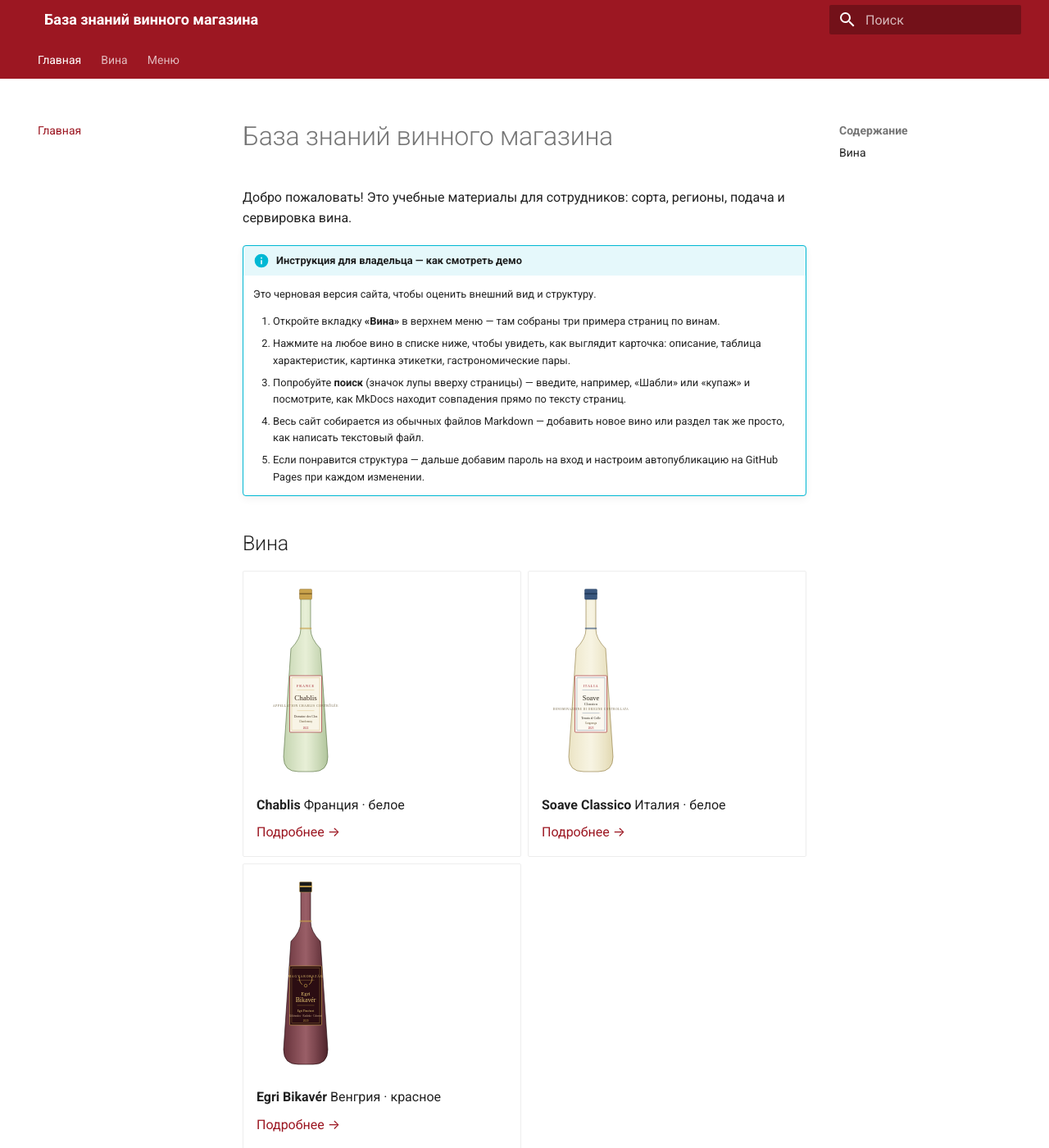
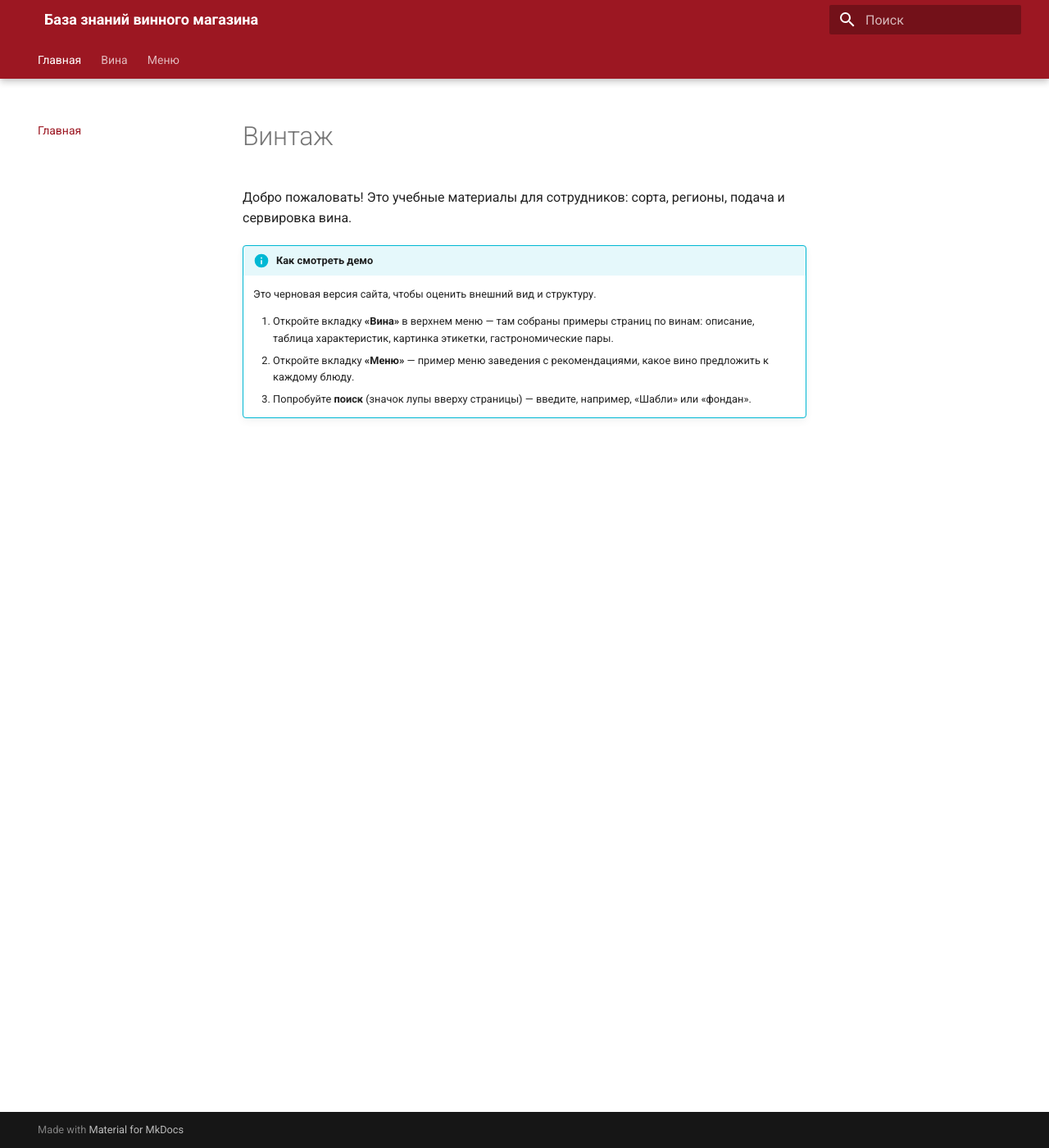
Before and after one commit to ilandikov/vintage_demo, an MkDocs documentation site: the page built from docs/index.md, in a window 1280 px wide and 1400 px high. Shown: the whole window at 82% size. Built offline with MkDocs 1.6.1 and Material for MkDocs 9.7.7, drawn with Linux system fonts in a browser that asks for light colours.

Commit message:
feat: simplify main page

```diff
--- a/docs/index.md
+++ b/docs/index.md
@@ -1,39 +1,10 @@
-# База знаний винного магазина
+# Винтаж
 
 Добро пожаловать! Это учебные материалы для сотрудников: сорта, регионы, подача и сервировка вина.
 
-!!! info "Инструкция для владельца — как смотреть демо"
+!!! info "Как смотреть демо"
     Это черновая версия сайта, чтобы оценить внешний вид и структуру.
 
-    1. Откройте вкладку **«Вина»** в верхнем меню — там собраны три примера страниц по винам.
-    2. Нажмите на любое вино в списке ниже, чтобы увидеть, как выглядит карточка: описание, таблица характеристик, картинка этикетки, гастрономические пары.
-    3. Попробуйте **поиск** (значок лупы вверху страницы) — введите, например, «Шабли» или «купаж» и посмотрите, как MkDocs находит совпадения прямо по тексту страниц.
-    4. Весь сайт собирается из обычных файлов Markdown — добавить новое вино или раздел так же просто, как написать текстовый файл.
-    5. Если понравится структура — дальше добавим пароль на вход и настроим автопубликацию на GitHub Pages при каждом изменении.
-
-## Вина
-
-<div class="grid cards" markdown>
-
-- ![Chablis](assets/wines/chablis.svg){ width="120" }
-
-    **Chablis**
-    Франция · белое
-
-    [Подробнее →](wines/chablis.md)
-
-- ![Soave Classico](assets/wines/soave.svg){ width="120" }
-
-    **Soave Classico**
-    Италия · белое
-
-    [Подробнее →](wines/soave.md)
-
-- ![Egri Bikavér](assets/wines/bikaver.svg){ width="120" }
-
-    **Egri Bikavér**
-    Венгрия · красное
-
-    [Подробнее →](wines/bikaver.md)
-
-</div>
+    1. Откройте вкладку **«Вина»** в верхнем меню — там собраны примеры страниц по винам: описание, таблица характеристик, картинка этикетки, гастрономические пары.
+    2. Откройте вкладку **«Меню»** — пример меню заведения с рекомендациями, какое вино предложить к каждому блюду.
+    3. Попробуйте **поиск** (значок лупы вверху страницы) — введите, например, «Шабли» или «фондан».
--- a/mkdocs.yml
+++ b/mkdocs.yml
@@ -12,6 +12,7 @@ theme:
     text: Roboto
   features:
     - navigation.tabs
+    - navigation.tabs.sticky
     - navigation.top
     - search.suggest
     - content.code.copy
```
